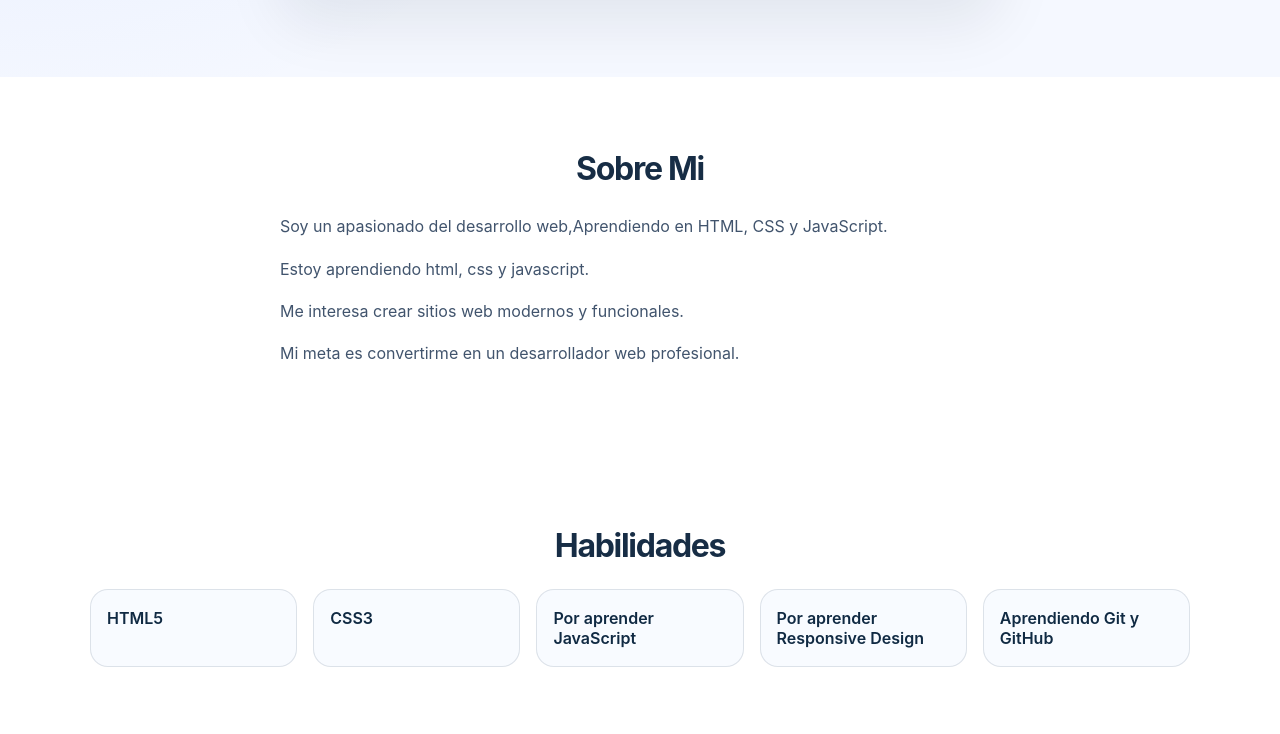
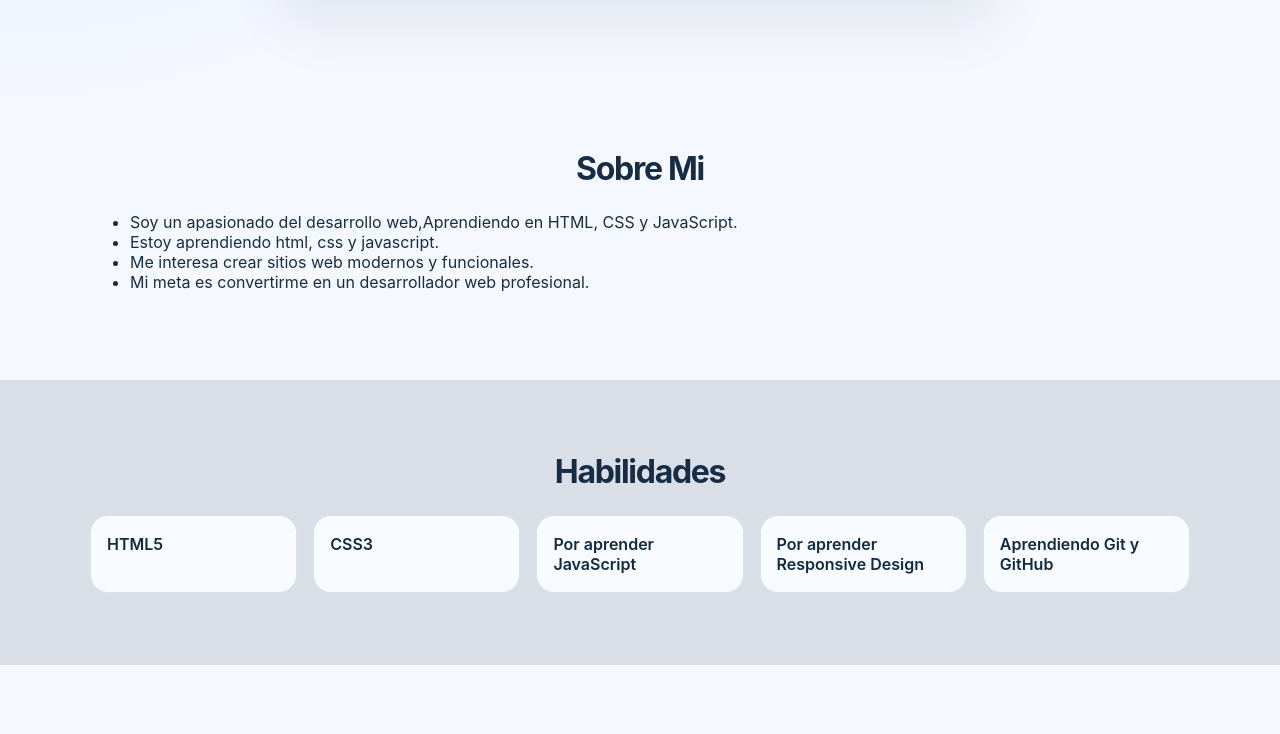
Before and after one commit to JaiirRivera/proyecto-gamer-jair, a plain HTML site: page Mi primera pagina web/index.html in a window 1280 px wide. Shown: the part 645-1379 px from the top of the page. Drawn offline with Linux system fonts and the light colour scheme.

Commit message:
Agregando proyecto CV Web Personal act v2

```diff
--- a/Mi primera pagina web/index.html
+++ b/Mi primera pagina web/index.html
@@ -42,10 +42,12 @@
     <section id="Sobre mi" class="sobremi">
         <div class="container">
             <h2>Sobre Mi</h2>
-            <p>Soy un apasionado del desarrollo web,Aprendiendo en HTML, CSS y JavaScript.</p>
-            <p>Estoy aprendiendo html, css y javascript.</p>
-            <p>Me interesa crear sitios web modernos y funcionales.</p>
-            <p>Mi meta es convertirme en un desarrollador web profesional.</p>
+            <ul>
+            <li>Soy un apasionado del desarrollo web,Aprendiendo en HTML, CSS y JavaScript.</li>
+            <li>Estoy aprendiendo html, css y javascript.</li>
+            <li>Me interesa crear sitios web modernos y funcionales.</li>
+            <li>Mi meta es convertirme en un desarrollador web profesional.</li>
+            </ul>
         </div>
     </section>
 
--- a/Mi primera pagina web/style.css
+++ b/Mi primera pagina web/style.css
@@ -163,11 +163,9 @@ section p {
     line-height: 1.8;
 }
 
-.sobremi,
 .habilidades,
-.proyectos,
 .contact {
-    background: #ffffff;
+    background-color: #D9DEE7;
 }
 
 .sobremi p,
```
